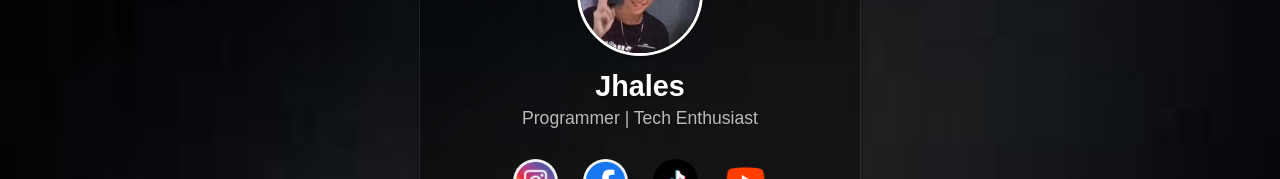
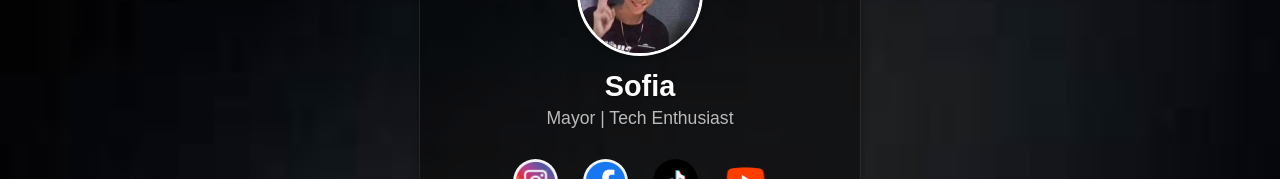
Before and after one commit to SantiagoJhalesArlick/techno, a plain HTML site: page index.html in a window 1280 px wide. Shown: the part 141-320 px from the top of the page. Drawn offline with Linux system fonts and the light colour scheme.

Commit message:
updated index.html with name

```diff
--- a/index.html
+++ b/index.html
@@ -310,8 +310,8 @@
     <div class="container">
         <div class="profile-header">
             <img src="jeyls.jpg" alt="Jhales' Profile Picture" class="profile-pic">
-            <div class="profile-name">Jhales</div>
-            <div class="profile-title">Programmer | Tech Enthusiast</div> </div>
+            <div class="profile-name">Sofia</div>
+            <div class="profile-title">Mayor | Tech Enthusiast</div> </div>
 
         <div class="social-icons">
             <a href="https://www.instagram.com/wkadflzmxhs/"><img src="ig.jpg" alt="Instagram Icon" class="social-icon"></a>
```
